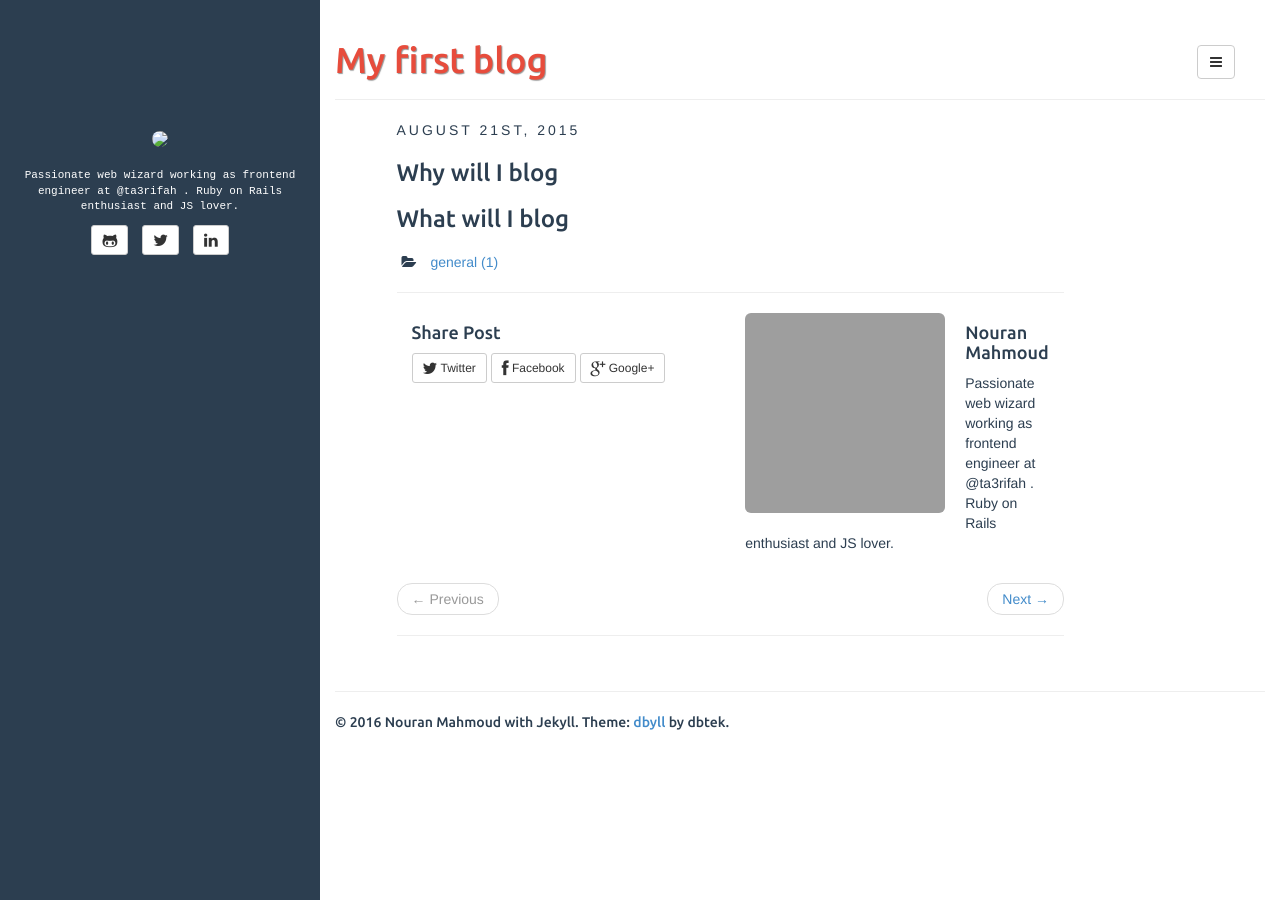
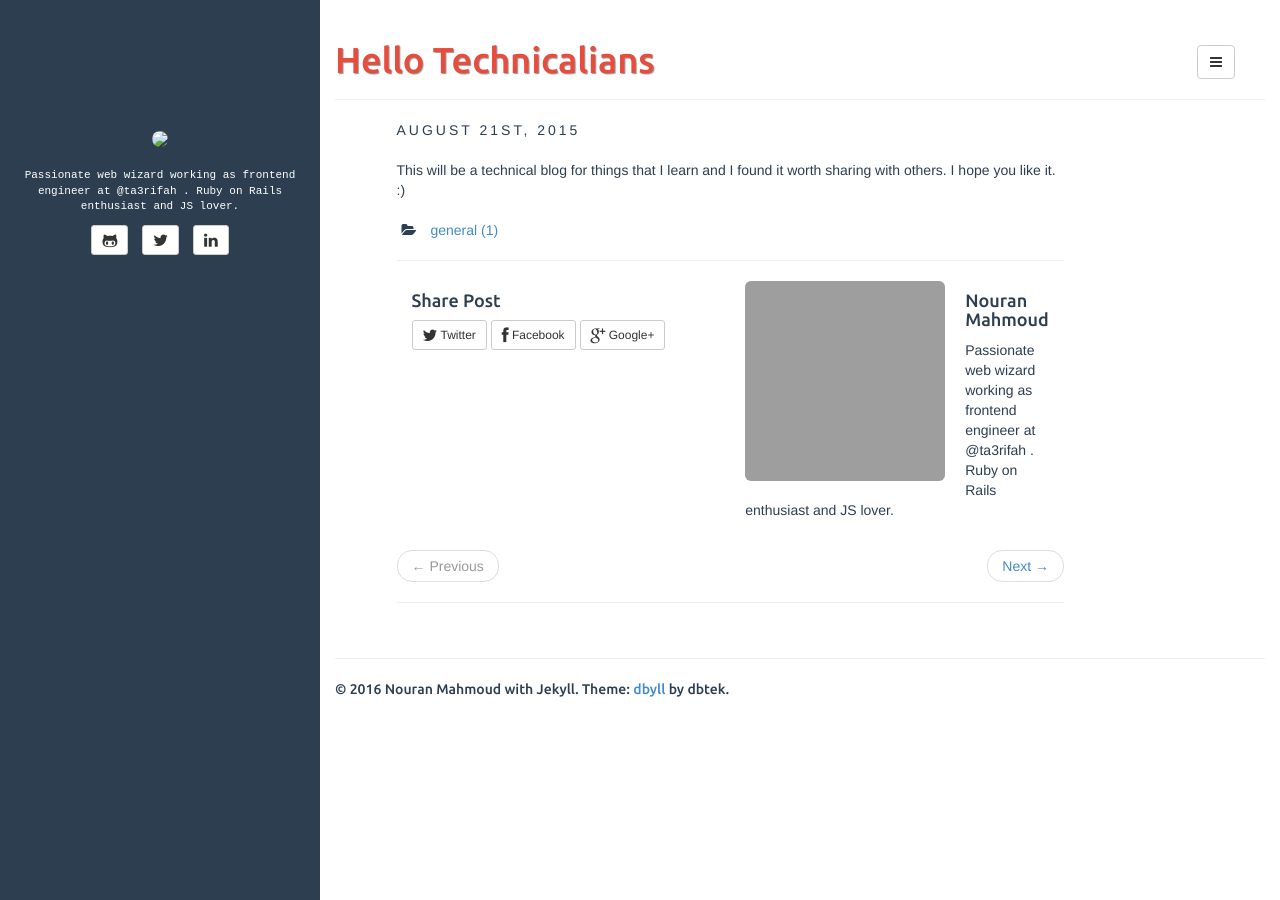
Before and after one commit to nouranology/nouranology.github.io, a Jekyll site: the page built from _posts/2015-08-21-hello-world.md, in a window 1280 px wide. Built offline with Jekyll 4.4.1, drawn with Linux system fonts in a browser that asks for light colours; grey boxes are pictures that could not be loaded.

Commit message:
get started blog

```diff
--- a/_posts/2015-08-21-hello-world.md
+++ b/_posts/2015-08-21-hello-world.md
@@ -1,12 +1,9 @@
 ---
 layout: post
-title: My first blog
+title: Hello Technicalians
 categories: [general]
 tags: []
 fullview: true
 ---
 
-### Why will I blog
-
-
-### What will I blog
+This will be a technical blog for things that I learn and I found it worth sharing with others. I hope you like it. :)
```
